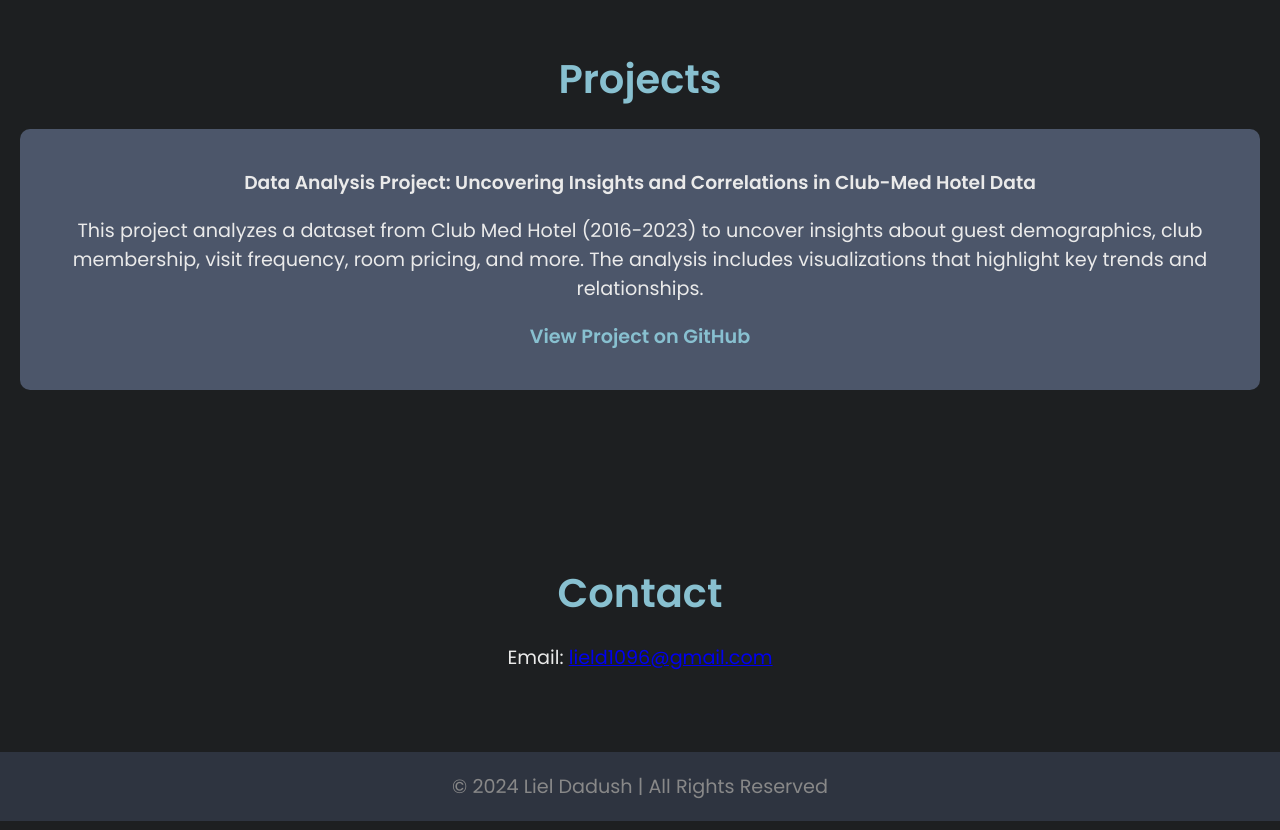
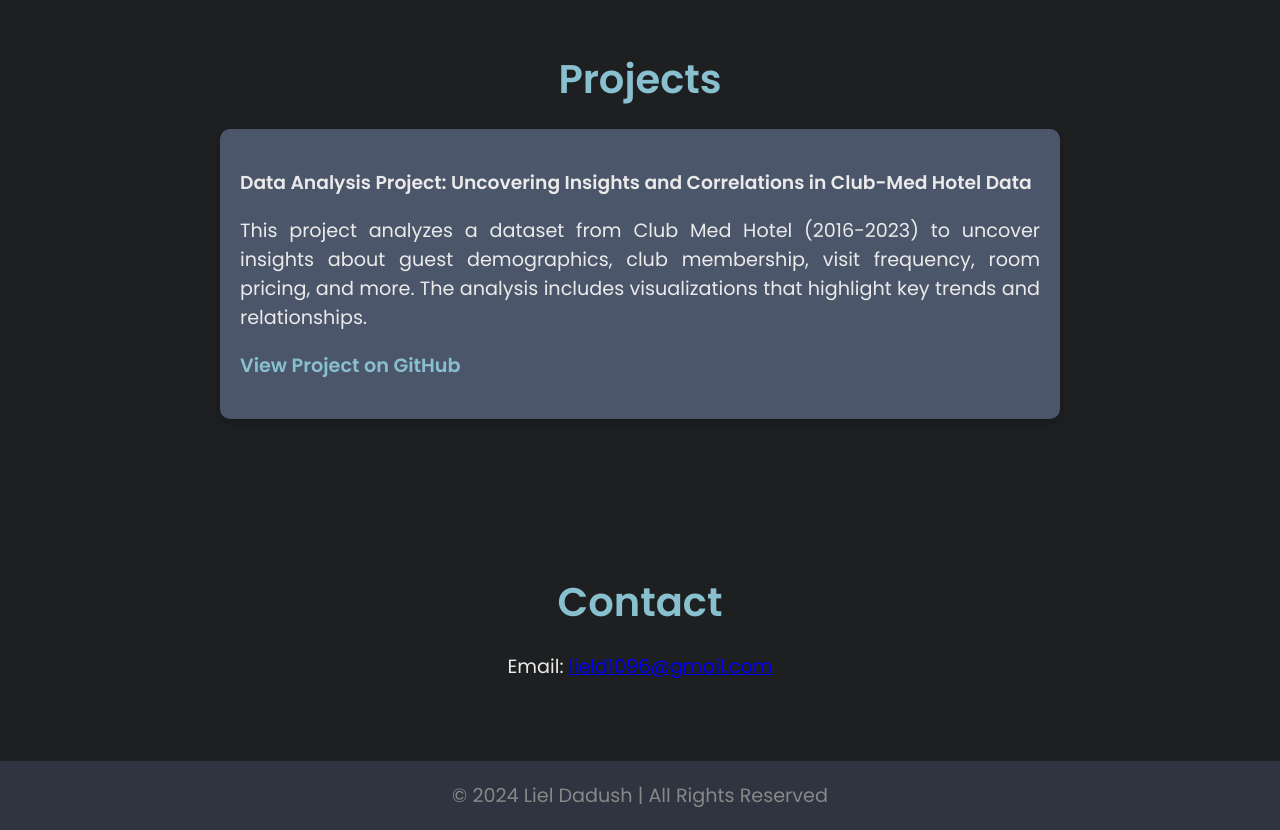
Before and after one commit to lield1096/lield1096.github.io, a plain HTML site: page index.html in a window 1280 px wide. Shown: the part 1160-1990 px from the top of the page. Drawn offline with Linux system fonts and the light colour scheme.

Commit message:
Update style.css

```diff
--- a/style.css
+++ b/style.css
@@ -72,11 +72,16 @@ ul li {
 }
 
 .project {
+    max-width: 800px; /* Width similar to the About section */
+    margin: 0 auto; /* Centers the project section */
     background-color: #4c566a;
     padding: 20px;
     border-radius: 10px;
-    margin: 20px 0;
+    color: #eaeaea;
+    box-shadow: 0px 4px 8px rgba(0, 0, 0, 0.2);
+    text-align: justify; /* Optional: aligns text to both sides */
 }
+
 
 footer {
     background-color: #2e3440;
```
